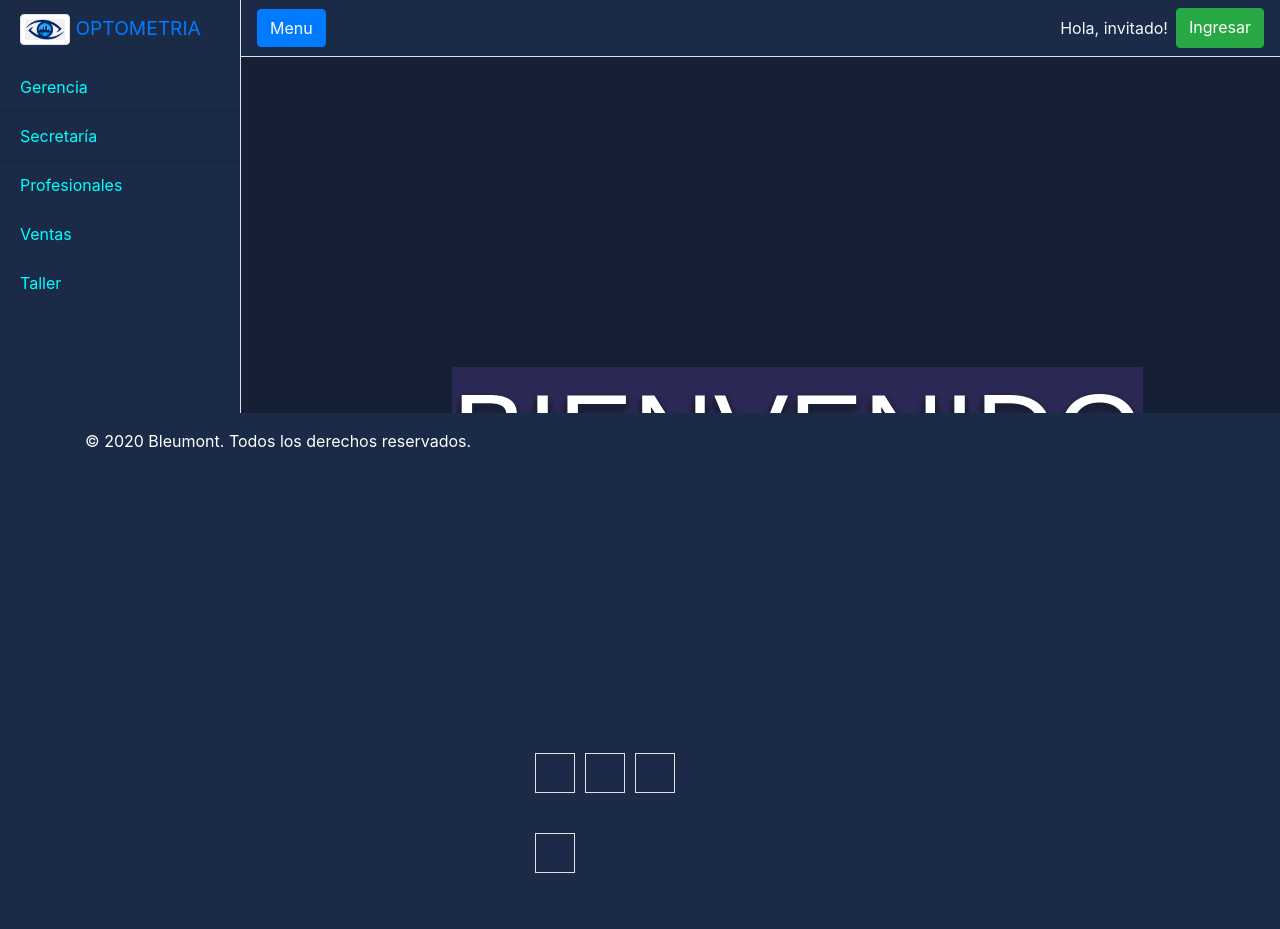
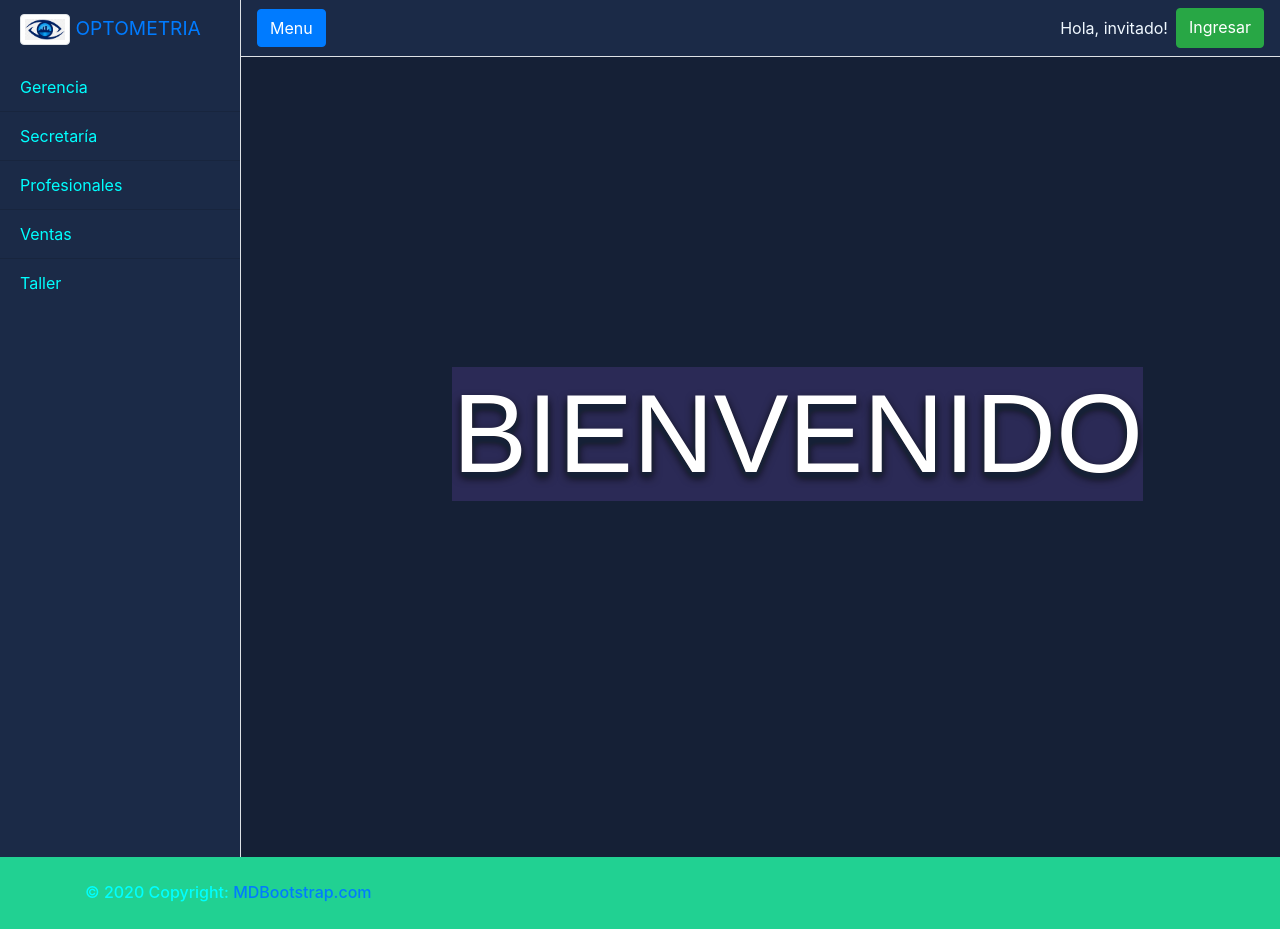
Before and after one commit to Bleumont/Gestion_web_optometria, a Django app: page / in a window 1280 px wide. Run offline with Django 3.2, Linux system fonts and the light colour scheme.

Commit message:
bootstrap te odio 2

```diff
--- a/users/static/users/main.css
+++ b/users/static/users/main.css
@@ -160,81 +160,3 @@ footer {
   box-shadow: 0 5px 10px rgba(0, 0, 0, 1);
   background: rgba(135, 86, 214, 0.2);
 }
-.social_square_icons ul {
-  margin: 0;
-  padding: 0;
-  list-style: none;
-  margin-left: 450px;
-  margin-top: 300px;
-}
-
-.social_square_icons ul li:first-child {
-  margin-left: 0px;
-}
-
-.social_square_icons ul li a {
-  float: left;
-  line-height: 40px;
-  color: #e0e0e0;
-  height: 40px;
-  width: 40px;
-  text-align: center;
-  margin-bottom: 40px;
-  border: 1px solid #e0e0e0;
-}
-
-.gap {
-  margin-right: 10px;
-}
-
-.social_icons_rounded ul li a i {
-  font-size: 16px;
-}
-
-.f_facebook:hover {
-  color: #fff;
-  background: #2a66b3;
-  border: 1px solid #2a66b3;
-}
-
-.t_twitter:hover {
-  color: #fff;
-  background: #35bbec;
-  border: 1px solid #35bbec;
-}
-
-.pinterest:hover {
-  color: #fff;
-  background: #cb2027;
-  border: 1px solid #cb2027;
-}
-
-.linkedin:hover {
-  color: #fff;
-  background: #007bb5;
-  border: 1px solid #007bb5;
-}
-
-.g_google:hover {
-  color: #fff;
-  background: #e55644;
-  border: 1px solid #e55644;
-}
-
-.dribbble:hover {
-  color: #fff;
-  background: #ea4c89;
-  border: 1px solid #ea4c89;
-}
-
-.skype:hover {
-  color: #fff;
-  background: #01aaf8;
-  border: 1px solid #01aaf8;
-}
-
-.flickr:hover {
-  color: #fff;
-  background: #ff0084;
-  border: 1px solid #ff0084;
-}
--- a/users/templates/users/index.html
+++ b/users/templates/users/index.html
@@ -62,20 +62,27 @@
         </div>
       </div>
     </div>
-    <footer class="py-3 text-white mt-auto">
-      <div class="container">
-        <div class="row">
-          <div class="col-md-7 text-center text-md-left">
-            <p class="mb-md-0">© 2020 <a href="https://github.com/Bleumont" class="external text-white">Bleumont</a>. Todos los derechos reservados.                        </p>
-          </div>
-          <div class="col-md-7 text-center text-md-right">
-            <div class="social_square_icons">
-              <ul>
-                <li><a href="https://www.facebook.com/Bleumont/" class="f_facebook gap"><i class="fa fa-facebook" aria-hidden="true"></i></a> </li>
-                <li><a href="https://github.com/Bleumont" class="pinterest gap"><i class="fa fa-github" aria-hidden="true"></i></a> </li>
-                <li><a href="https://www.linkedin.com/in/bleumont/" class="linkedin gap"><i class="fa fa-linkedin" aria-hidden="true"></i></a> </li>
-                <li><a href="https://www.instagram.com/felotudo/" class="g_google gap"><i class="fa fa-instagram" aria-hidden="true"></i></a> </li>
-              </ul>
+    <footer class="page-footer font-small blue-grey lighten-5">
+      <div style="background-color: #21d192;">
+        <div class="container">
+          <div class="row py-4 d-flex align-items-center">
+            <div class="col-md-6 col-lg-5 text-center text-md-left mb-4 mb-md-0">
+              <h6 class="mb-0">© 2020 Copyright:
+              <a class="dark-grey-text" href="https://mdbootstrap.com/"> MDBootstrap.com</a></h6>
+            </div>
+            <div class="col-md-6 col-lg-7 text-center text-md-right">
+              <a class="fb-ic" href="https://www.facebook.com/Bleumont/">
+                <i class="fab fa-facebook-f white-text mr-4"> </i>
+              </a>
+              <a class="gh-ic" href="https://github.com/Bleumont">
+                <i class="fab fa-github white-text mr-4"> </i>
+              </a>
+              <a class="li-ic" href="https://www.linkedin.com/in/bleumont/>
+                <i class="fab fa-linkedin-in white-text mr-4"> </i>
+              </a>
+              <a class="ins-ic" href="https://www.instagram.com/felotudo/>
+                <i class="fab fa-instagram white-text"> </i>
+              </a>
             </div>
           </div>
         </div>
```
